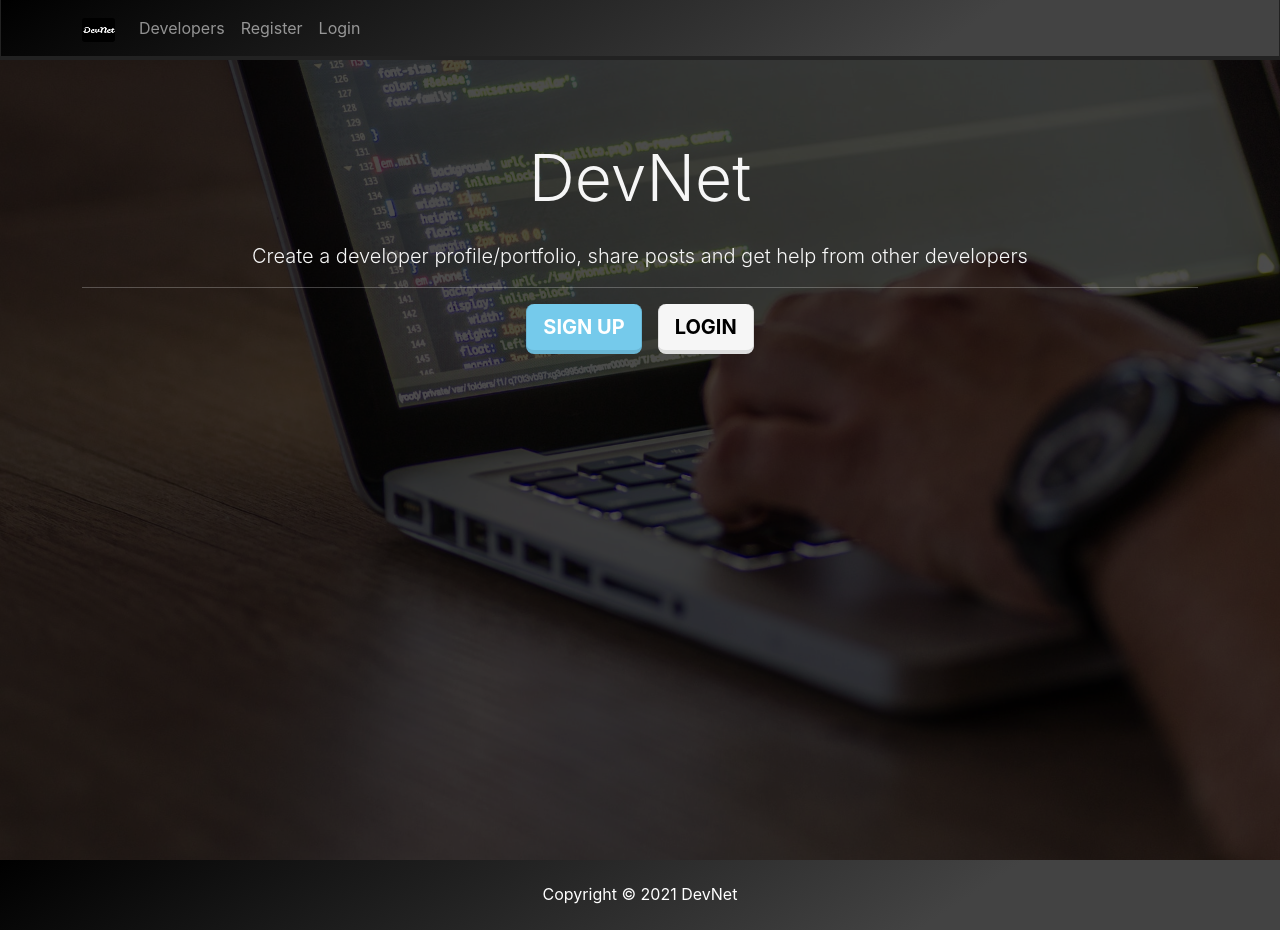
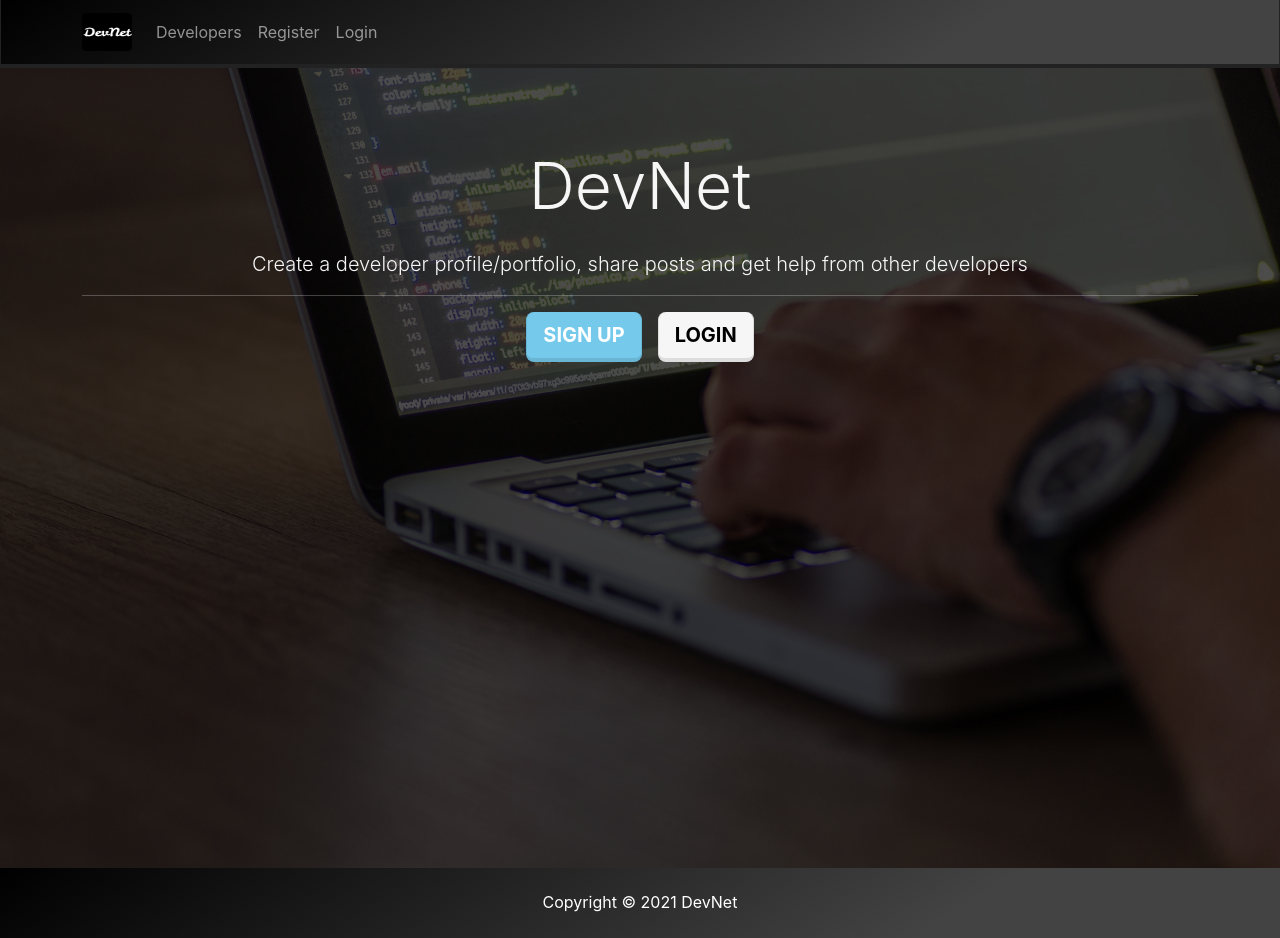
Before and after one commit to osakoh/Social-network-for-developers, a React (Create React App) app in the folder client/: page / in a window 1280 px wide. Built offline with nearby package versions, Linux system fonts and the light colour scheme; a web font is replaced by a local one.

Commit message:
increased size of navbar-brand image

```diff
--- a/client/src/App.css
+++ b/client/src/App.css
@@ -38,8 +38,8 @@ img {
   color: #bbb !important;
 }
 .navPhoto {
-  height: 24px;
-  width: 33px;
+  height: 38px;
+  width: 50px;
 }
 
 .navBg {
```
